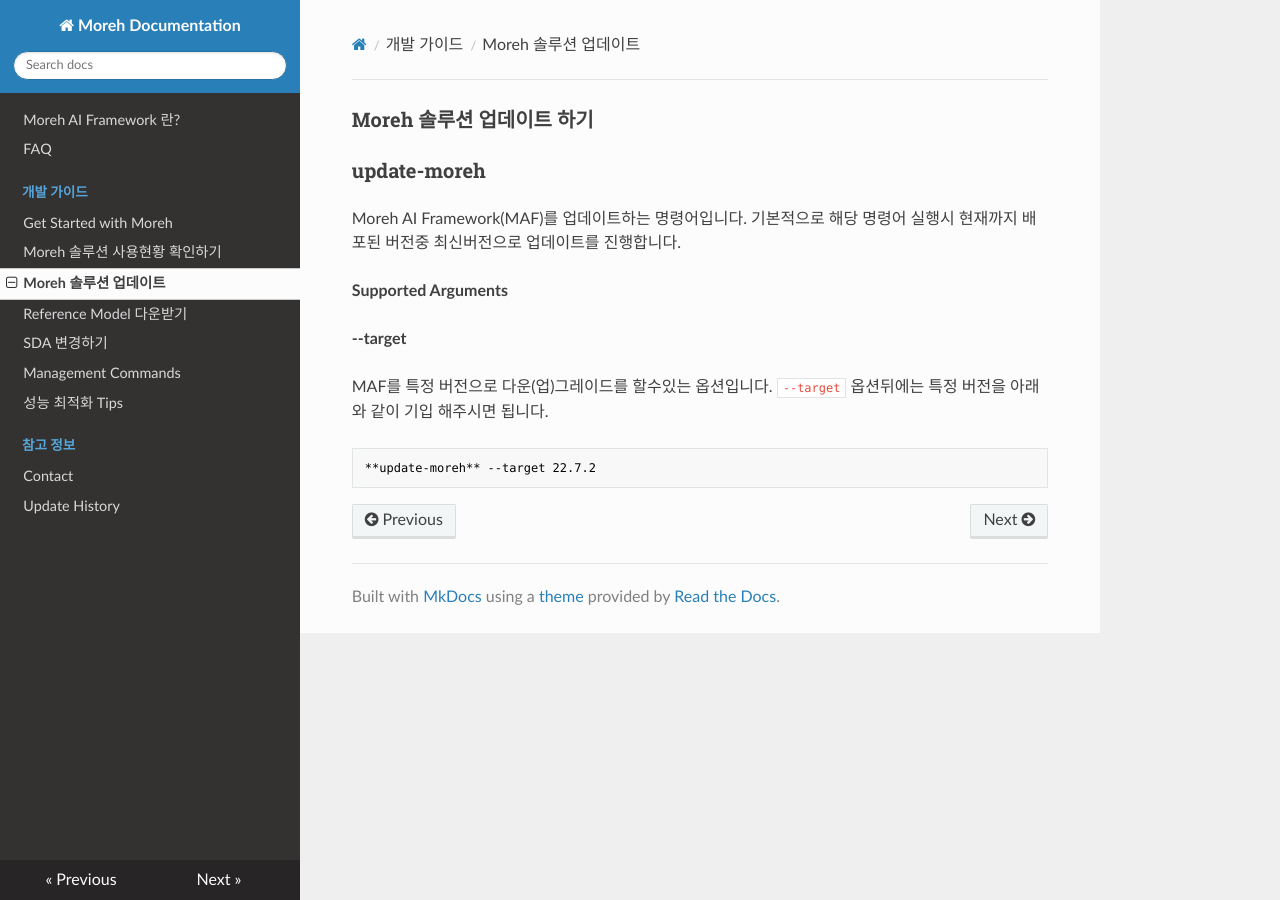
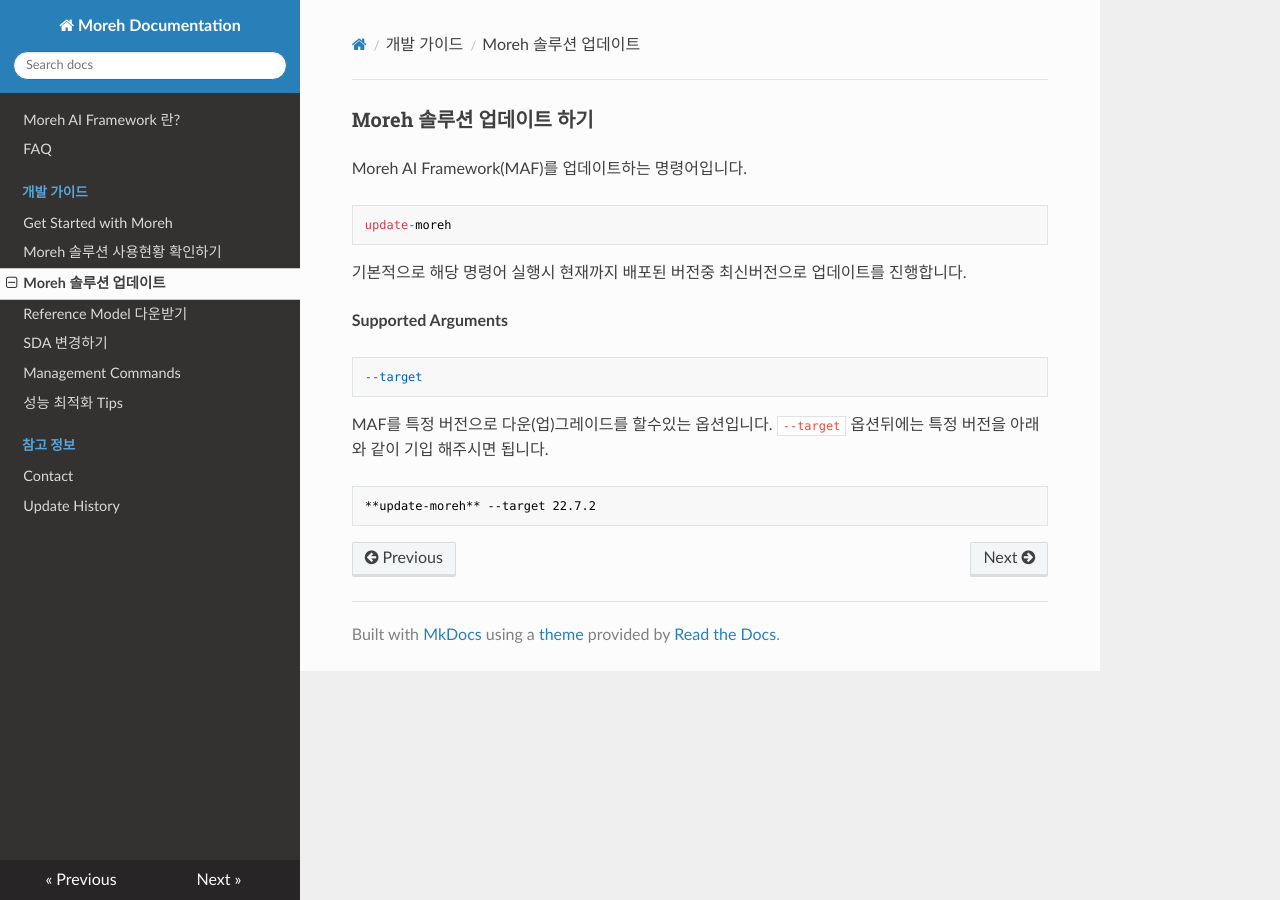
Before and after one commit to johyun1001/moreh-docs-public, an MkDocs documentation site: the page built from docs/개발 가이드/Moreh 솔루션 업데이트.md, in a window 1280 px wide. Built offline with MkDocs 1.6.1, drawn with Linux system fonts in a browser that asks for light colours; nearby versions of some CDN libraries.

Commit message:
convention

````diff
--- a/docs/개발 가이드/Moreh 솔루션 업데이트.md
+++ b/docs/개발 가이드/Moreh 솔루션 업데이트.md
@@ -1,12 +1,17 @@
 ### Moreh 솔루션 업데이트 하기
 
-### **update-moreh**
+Moreh AI Framework(MAF)를 업데이트하는 명령어입니다.
+```
+update-moreh
+```
 
-Moreh AI Framework(MAF)를 업데이트하는 명령어입니다. 기본적으로 해당 명령어 실행시 현재까지 배포된 버전중 최신버전으로 업데이트를 진행합니다.
+기본적으로 해당 명령어 실행시 현재까지 배포된 버전중 최신버전으로 업데이트를 진행합니다.
 
 **Supported Arguments**
 
-**--target**
+```
+--target
+```
 
 MAF를 특정 버전으로 다운(업)그레이드를 할수있는 옵션입니다. `--target` 옵션뒤에는 특정 버전을 아래와 같이 기입 해주시면 됩니다.
 
````
Also changed, not shown: docs/개발 가이드/Moreh 사용현황 확인.md (+5 -2 lines), docs/개발 가이드/SDA 변경하기.md (+5 -1 lines).
